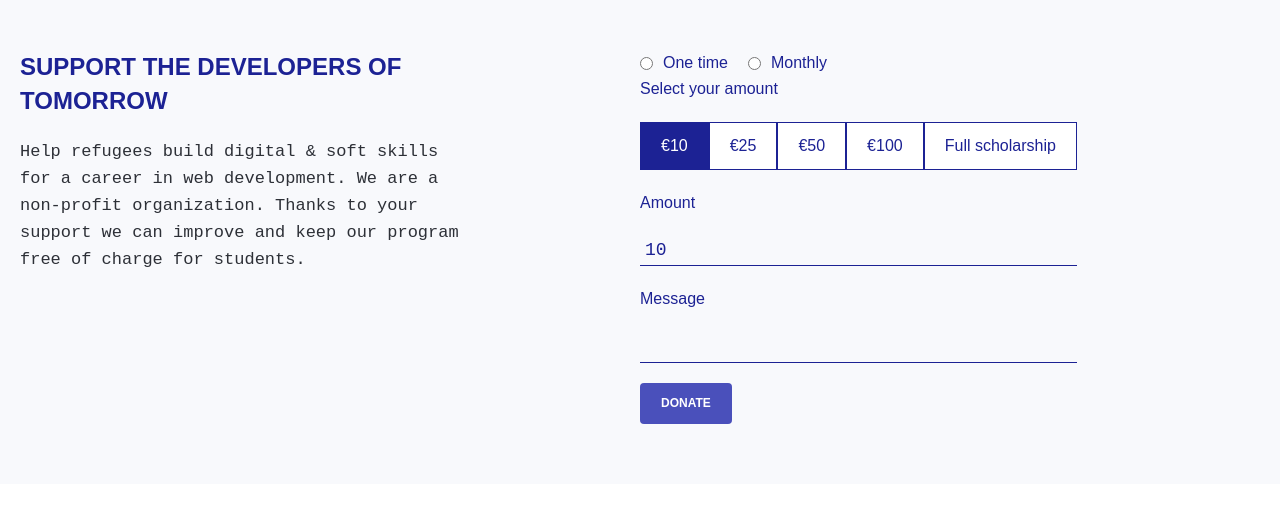
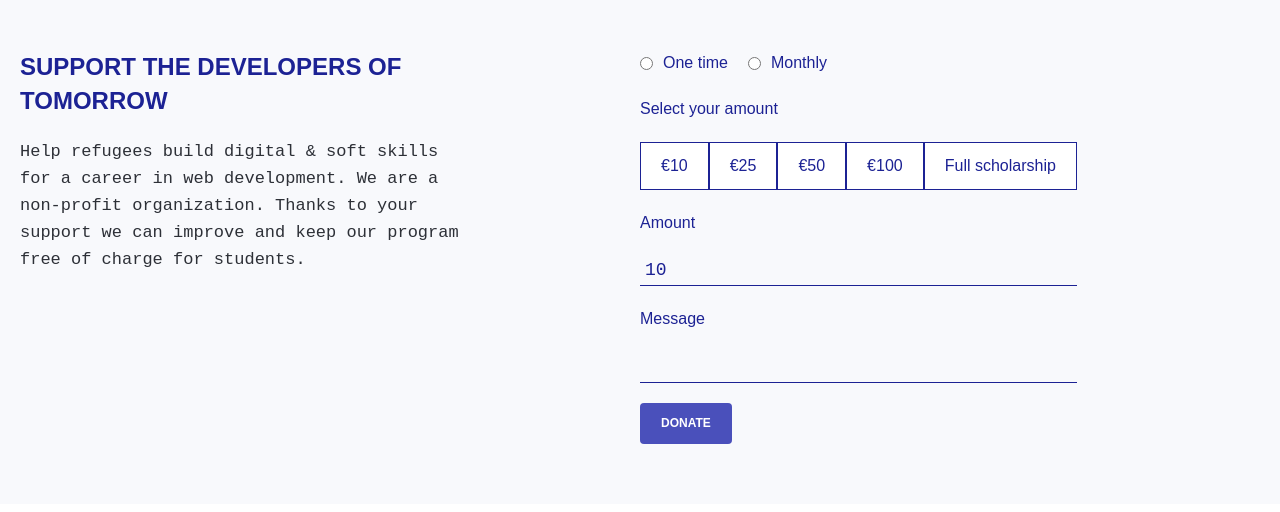
Before and after one commit to HYF-Class21/agile-development-group2-hyf-redesign, a plain HTML site: page index.html in a window 1280 px wide. Shown: the part 2920-3432 px from the top of the page. Drawn offline with Linux system fonts and the light colour scheme.

Commit message:
fixed the problam with the amount selection

```diff
--- a/index.html
+++ b/index.html
@@ -50,9 +50,7 @@
       <section class="slogan-section">
         <div class="slogan-container">
           <div class="slogan-div">
-            <h1 class="slogan-h1">
-              HELPING NEW TALENT INTO THE TECH WORLD
-            </h1>
+            <h1 class="slogan-h1">HELPING NEW TALENT INTO THE TECH WORLD</h1>
           </div>
         </div>
       </section>
@@ -317,11 +315,11 @@
                     >Select your amount</label
                   >
                   <ul id="amount-options" class="amt-option">
-                    <li tabindex="0" class="op-1">€10</li>
-                    <li tabindex="0" class="op-rest">€25</li>
-                    <li tabindex="0" class="op-rest">€50</li>
-                    <li tabindex="0" class="op-rest">€100</li>
-                    <li tabindex="0" class="op-rest">Full scholarship</li>
+                    <li class="op-rest" autofocus>€10</li>
+                    <li class="op-rest">€25</li>
+                    <li class="op-rest">€50</li>
+                    <li class="op-rest">€100</li>
+                    <li class="op-rest">Full scholarship</li>
                   </ul>
                   <label for="amount" class="no-of-times">Amount</label>
                   <input type="number" class="write-number" value="10" />
--- a/styles/index.css
+++ b/styles/index.css
@@ -702,18 +702,8 @@ img {
   margin: 20px 0;
 }
 
-.op-1 {
-  display: flex;
-  border: 1px solid rgb(28, 34, 148);
-  color: white;
-  padding: 15px 20px;
-  cursor: pointer;
-  -webkit-box-pack: center;
-  justify-content: center;
-  background-color: rgb(28, 34, 148);
-  font-family: "Work Sans", sans-serif;
-  -webkit-box-align: center;
-  align-items: center;
+.options-box:first-child {
+  margin-bottom: 20px;
 }
 
 .ul {
@@ -738,6 +728,13 @@ img {
   justify-content: center;
   background-color: white;
   font-family: "Work Sans", sans-serif;
+}
+
+.op-rest:hover,
+.op-rest:active,
+.op-rest:focus {
+  background-color: rgb(28, 34, 148);
+  color: white;
 }
 
 .write-number {
```
